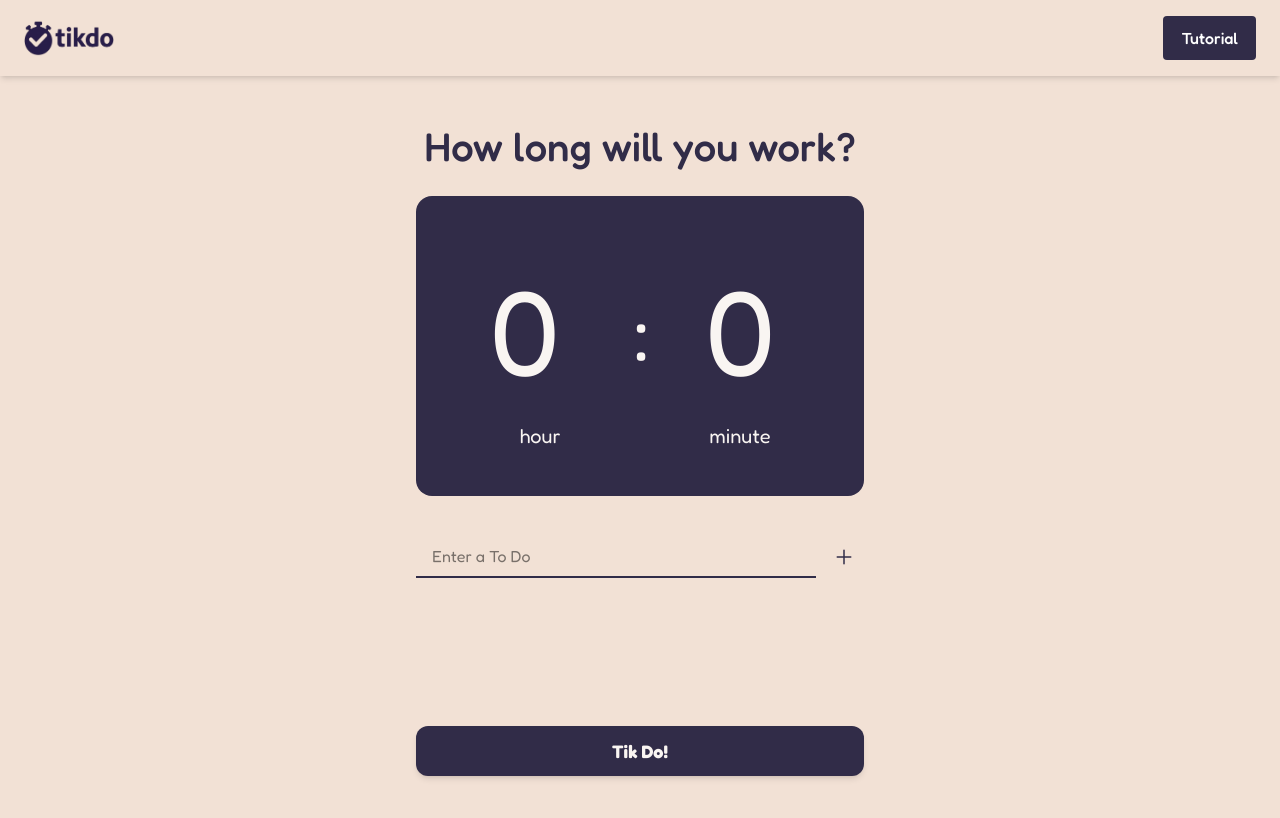
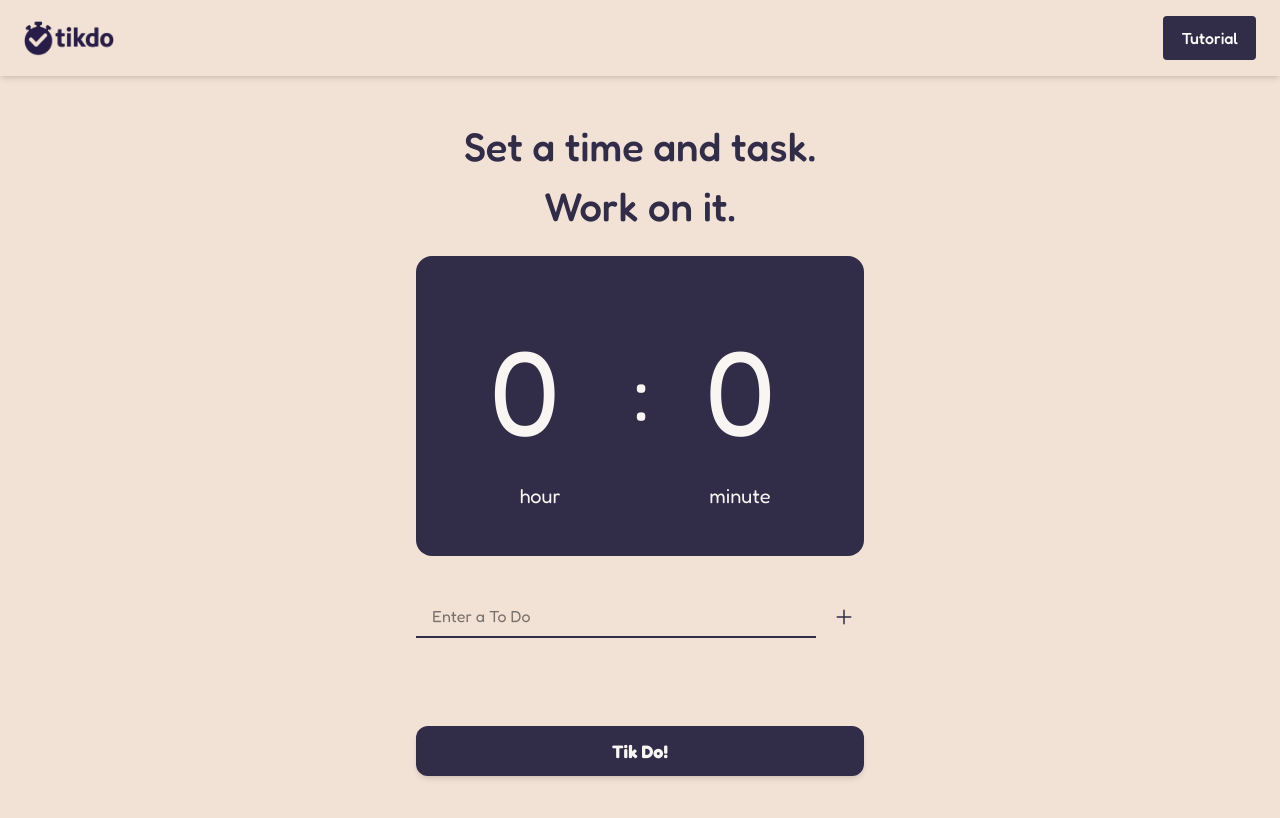
Before and after one commit to joseim-dev/tikdo, a Next.js app: page / in a window 1280 px wide. Shown: the top 818 px of the page. Built offline with nearby package versions, Linux system fonts and the light colour scheme.

Commit message:
메인 페이지 문구 수정

```diff
--- a/src/app/page.tsx
+++ b/src/app/page.tsx
@@ -48,7 +48,7 @@ export default function Home() {
       <div className="items-center justify-items-center min-h-screen font-fredoka pb-[80px]">
         <div className="w-full max-w-md flex-col items-start pt-10 mx-auto">
           <h1 className="text-[40px] text-[#312C48] font-medium w-full text-center mb-5">
-            How long will you work?
+            Set a time and task. Work on it.
           </h1>
 
           {/* 시간 입력 */}
```
